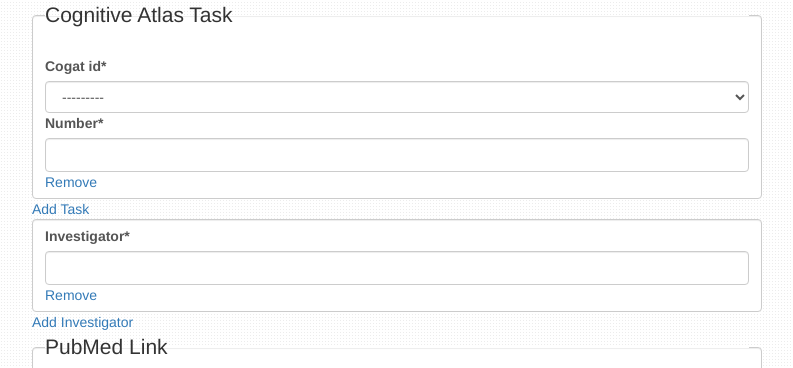
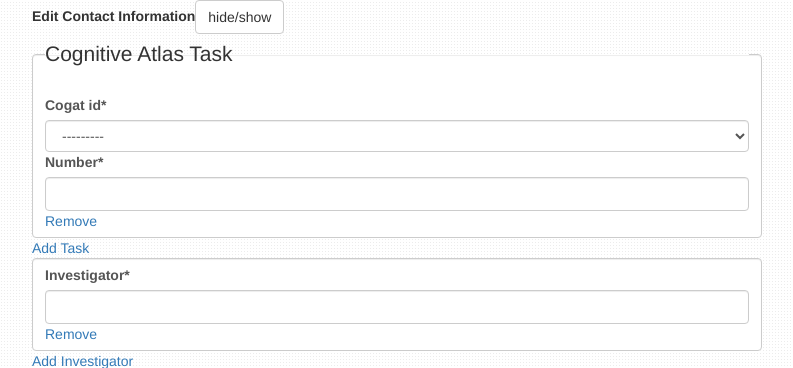
Before and after one commit to poldracklab/open_fmri, a Django app: page /dataset/new/ in a window 1280 px wide. Shown: the part 1345-1713 px from the top of the page, without its empty margins (53-846 px from the left). Run offline with Django 3.2, Linux system fonts and the light colour scheme; data that the repository does not hold is empty; some libraries are stand-ins or nearby versions.

Commit message:
contact information formset is back in dataset view logic by popular demand.

```diff
--- a/open_fmri/apps/dataset/forms.py
+++ b/open_fmri/apps/dataset/forms.py
@@ -192,7 +192,7 @@
         self.fields['cogat_id'].choices = self.get_cogat_tasks()
 
 ContactFormSet = modelformset_factory(Contact, form=NewContactForm,
-                                      extra=1, can_delete=True)
+                                      extra=1)
 
 InvestigatorFormSet = inlineformset_factory(
     Dataset, Investigator, form=InvestigatorForm, extra=1, can_delete=True)
--- a/open_fmri/apps/dataset/views.py
+++ b/open_fmri/apps/dataset/views.py
@@ -159,6 +159,15 @@
         context['task_formset_helper'] = TaskFormSetHelper()
         context['revision_formset'] = RevisionFormSet(instance=self.object)
         context['revision_formset_helper'] = RevisionFormSetHelper()
+        if self.object:
+            context['contact_formset'] = ContactFormSet(
+                queryset=self.object.contacts.all(),
+            )
+        else:
+            context['contact_formset'] = ContactFormSet(
+                queryset=Contact.objects.none(),
+            )
+        context['contact_formset_helper'] = ContactFormSetHelper()
         return context
 
     def form_valid(self, form):
@@ -206,6 +215,13 @@
         else:
             invalid_form = True
 
+        contact_formset = ContactFormSet(self.request.POST)
+        if contact_formset.is_valid():
+            contact_forms = contact_formset.save()
+            for contact_form in contact_forms:
+                dataset.contacts.add(contact_form)
+        else:
+            invalid_form = True
 
         if invalid_form:
             context = {
@@ -217,6 +233,8 @@
                 'publication_pubmed_link_formset': publication_pubmed_link_formset,
                 'revision_formset': revision_formset,
                 'task_formset': task_formset,
+                'contact_formset': contact_formset,
+                'contact_formset_helper': ContactFormSetHelper(),
                 'investigator_formset_helper': InvestigatorFormSetHelper(),
                 'link_formset_helper': LinkFormSetHelper(),
                 'publication_document_formset_helper': PublicationDocumentFormSetHelper(),
--- a/open_fmri/templates/dataset/dataset_form.html
+++ b/open_fmri/templates/dataset/dataset_form.html
@@ -28,6 +28,11 @@
 
     <form action="" method="post" enctype="multipart/form-data">{% csrf_token %}
     {% crispy form %}
+
+    <label class="control-label">Edit Contact Information<input type="button" class="btn btn-default" id="contact_toggle" value="hide/show"></label>
+    <div id="id_contact" style="display: None;">
+        {% crispy contact_formset contact_formset_helper %}
+    </div>
 
     <div id="id_task">
         {% crispy task_formset task_formset_helper %}
@@ -122,7 +127,27 @@
             added: updateCogatSelect,
             formTemplate: task_template
         });
+
+       $('#id_contact .fieldset-control').formset({
+            addText: 'Add Contact',
+            deleteText: 'Remove',
+            prefix: '{{ contact_formset.prefix }}',
+            formCssClass: '{{ contact_formset.prefix }}'
+        });
+
+
         $("input[id$='-date_set']").datepicker();
     })
+
+    var contact_toggle = document.getElementById('contact_toggle');
+    contact_toggle.onclick = function() {
+        var div = document.getElementById('id_contact');
+        if (div.style.display !== 'none') {
+            div.style.display = 'none';
+        }
+        else {
+            div.style.display = 'block';
+        }
+    };
     </script>
 {% endblock %}
```
